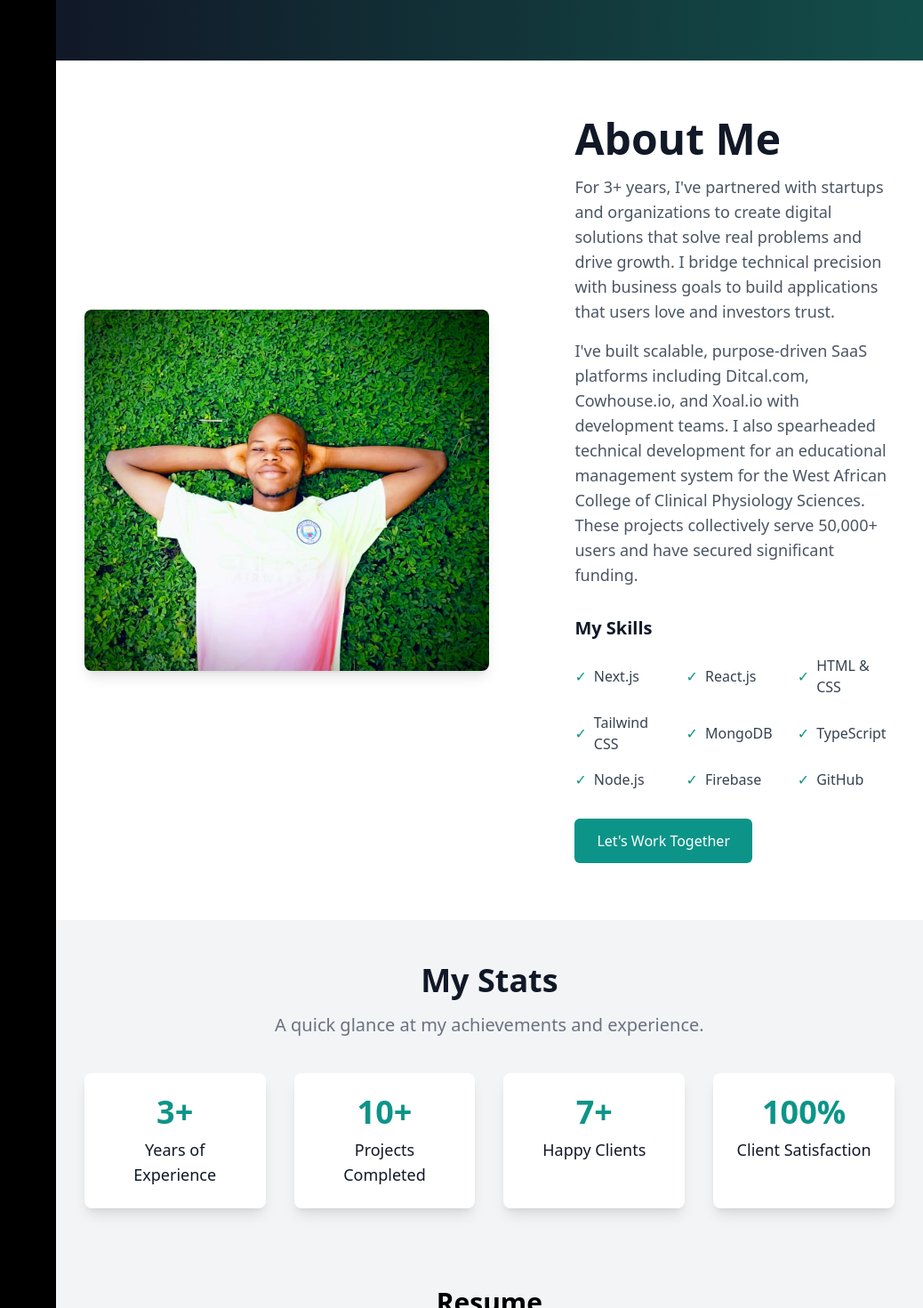
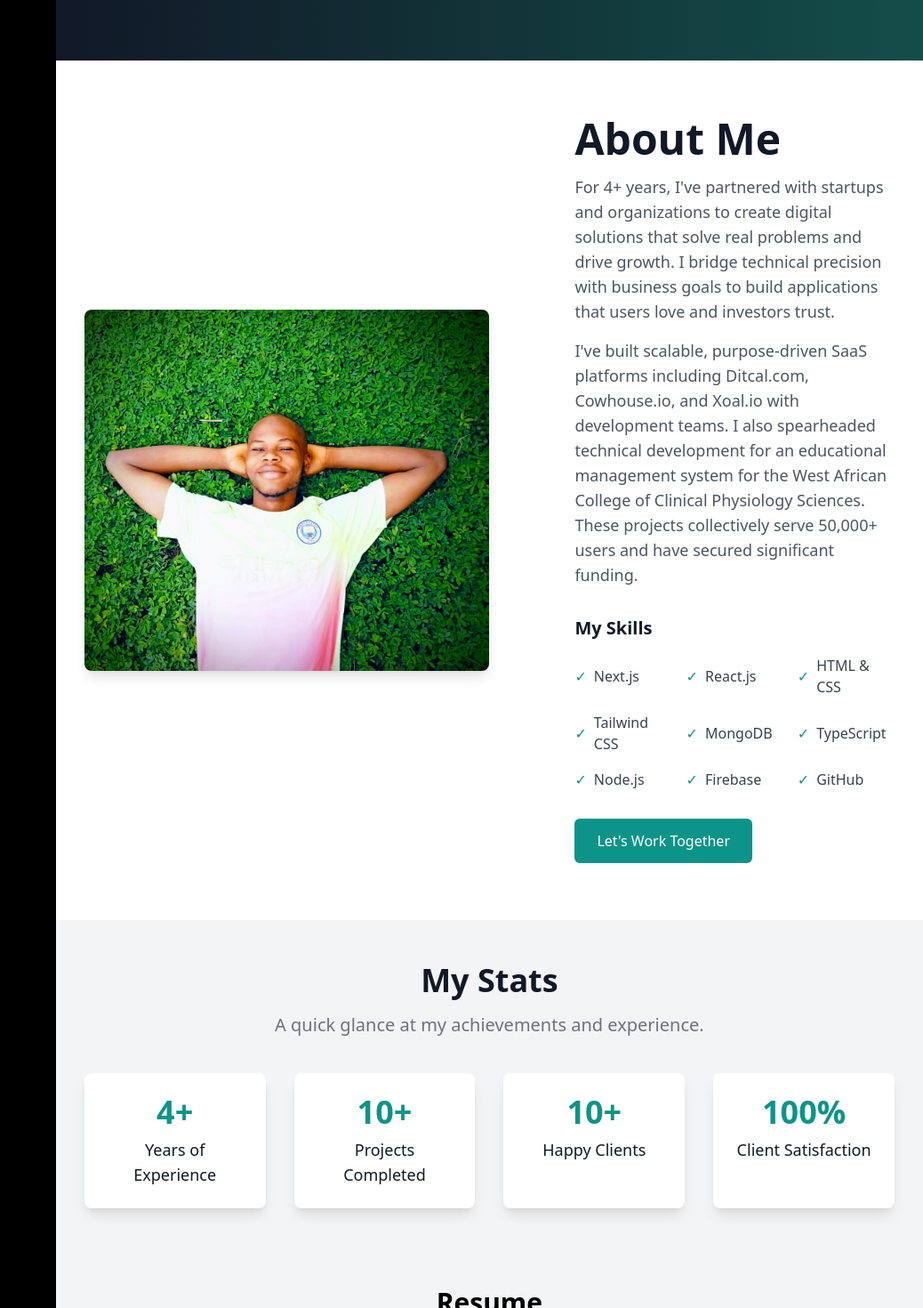
Before and after one commit to Arinze-Obieze/portfolio, a Next.js app: page / in a window 1280 px wide. Shown: the part 732-2202 px from the top of the page at 89% size, without its empty margins (242-1280 px from the left). Built offline with nearby package versions, Linux system fonts and the light colour scheme.

Commit message:
changed the number of years in about and my stats and changed the number of happy clients in my stats

```diff
--- a/components/About.jsx
+++ b/components/About.jsx
@@ -35,7 +35,7 @@ const AboutSection = () => {
             <h2 className="text-4xl font-bold text-gray-900 sm:text-5xl">About Me</h2>
             <div className="mt-4 space-y-4 md:text-lg text-gray-600">
             <p>
-            For 3+ years, I've partnered with startups and organizations to create digital solutions
+            For 4+ years, I've partnered with startups and organizations to create digital solutions
             that solve real problems and drive growth. I bridge technical precision with business
             goals to build applications that users love and investors trust.
             </p>
--- a/components/Stats.jsx
+++ b/components/Stats.jsx
@@ -1,8 +1,8 @@
 const StatsSection = () => {
     const stats = [
-      { value: "3+", label: "Years of Experience" },
+      { value: "4+", label: "Years of Experience" },
       { value: "10+", label: "Projects Completed" },
-      { value: "7+", label: "Happy Clients" },
+      { value: "10+", label: "Happy Clients" },
       { value: "100%", label: "Client Satisfaction" },
     ];
 
--- a/components/Testimonials.jsx
+++ b/components/Testimonials.jsx
@@ -10,7 +10,7 @@ const Testimonials = () => {
       he has consistently exceeded expectations. His technical expertise, attention to
       detail, and reliability make him an invaluable asset—one I always return to for
       top-notch results.`,
-      image: '/testimonials/iyke.jpeg', // Replace with actual image path
+      image: '/testimonials/iyke.jpeg',
     },
     {
       id: 2,
@@ -23,16 +23,14 @@ const Testimonials = () => {
       user-friendly, and highly functional site that enhances our
       outreach. I highly recommend him to anyone in need of a
       skilled web developer.`,
-      image: '/testimonials/jeremaih.jpeg', // Replace with actual image path
+      image: '/testimonials/jeremaih.jpeg',
     },
     {
       id: 3,
       name: 'Favour Simeon',
       role: 'Social Media Brand strategist & Marketer',
-      text: `Arinze built and optimized EverthingShelter.com.ng,
-      enabling the marketing team to run a successful ad campaign
-      that drove targeted traffic and engagement.`,
-      image: '/testimonials/favour.jpeg', // Replace with actual image path
+      text: `I’ve worked with Arinze across multiple projects where he consistently delivered with strong technical expertise and a highly structured approach. He takes full ownership of his work, thinks ahead, and executes with clarity and reliability. Working with him has always been seamless and results-driven`,
+      image: '/testimonials/favour.png',
     },
   ];
 
```
Also changed, not shown: public/testimonials/favour.png (added), 1 other file (tests, documents, lock files or other folders).
